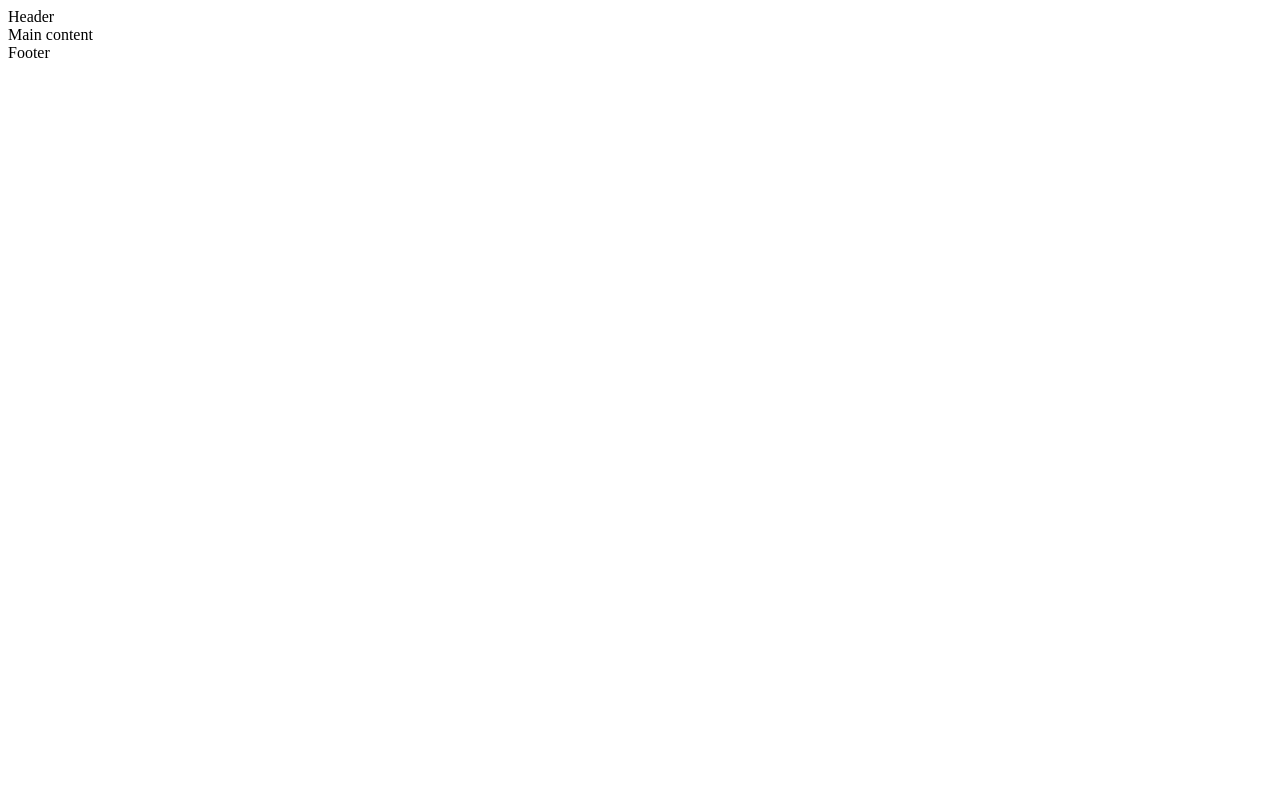
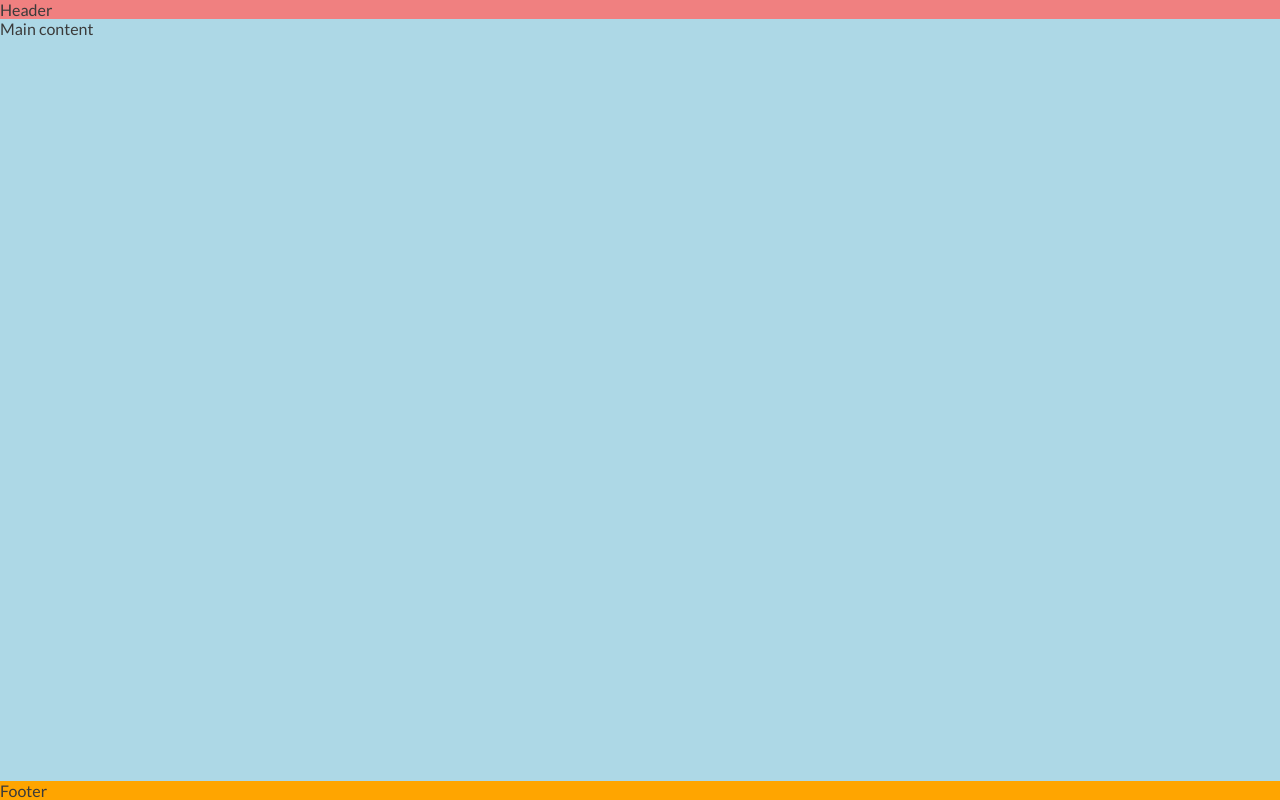
Before and after one commit to Theapuk/love-running-ci-2024, a plain HTML site: page index.html in a window 1280 px wide. Drawn offline with Linux system fonts and the light colour scheme.

Commit message:
added font

```diff
--- a/assets/css/style.css
+++ b/assets/css/style.css
@@ -1,3 +1,7 @@
+/* Google Import Fonts */
+
+@import url('https://fonts.googleapis.com/css2?family=Lato:wght@300;400&family=Oswald:wght@200..700&display=swap');
+
 /* Asterisk wildcard selector to override default styles added in the browser */
 *   {
     padding: 0;
@@ -5,13 +9,15 @@
     box-sizing: border-box;
 }
 
+
 /* General styles */
 body    {
     min-height: 100vh;
     display:flex;
     flex-direction:column;
     /* Generic project styles */
-    color:#3a3a3a
+    color:#3a3a3a;
+    font-family: 'Lato', sans-serif;
 }
 
 /* Header */
--- a/index.html
+++ b/index.html
@@ -12,6 +12,8 @@
     <link rel="apple-touch-icon" sizes="180x180" href="assets/favicon/apple-touch-icon.png">
     <link rel="icon" type="image/png" sizes="32x32" href="assets/favicon/favicon-32x32.png">
     <link rel="icon" type="image/png" sizes="16x16" href="assets/favicon/favicon-16x16.png">
+    <!-- Stylesheet -->
+    <link rel="stylesheet" href="assets/css/style.css">
 </head>
 <body>
     <!-- Header -->
```
